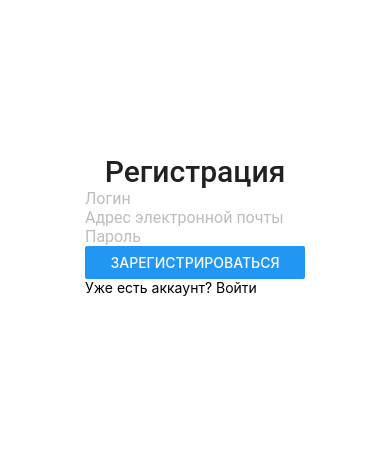
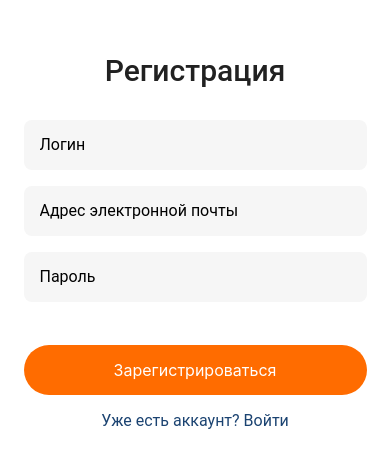
Before and after one commit to ValeriyNiz/ReactNative-01, a React Native app: screen / in a window 390 px wide. Shown: the part 197-664 px from the top of the page. Built offline with nearby package versions, Linux system fonts and the light colour scheme.

Commit message:
styles for button and registration screen

```diff
--- /dev/null
+++ b/src/components/Button.jsx
@@ -0,0 +1,28 @@
+import { StyleSheet, Pressable, Text } from "react-native";
+
+
+export default function Button(props) {
+  const { onPress, title = 'Зарегистрироваться' } = props;
+  return (<Pressable style={styles.button} onPress={onPress}>
+      <Text style={styles.text}>{ title }</Text>
+    </Pressable>)
+}
+
+const styles = StyleSheet.create({
+  button: {
+    marginTop: 43,
+    marginBottom: 16,
+    paddingVertical: 16,
+    backgroundColor: '#FF6C00',
+    borderRadius: 50,
+    width: 343,
+    height: 50
+  },
+  text: {
+    fontWeight: 'normal',
+    fontSize: 16,
+    lineHeight: 19,
+    color: 'white',
+    textAlign: 'center',
+  }
+})
--- a/src/components/Screens/RegistrationScreen.jsx
+++ b/src/components/Screens/RegistrationScreen.jsx
@@ -1,5 +1,6 @@
 
-import { StyleSheet, Button, TextInput, Text, View } from 'react-native';
+import { StyleSheet, TextInput, Text, View } from 'react-native';
+import Button from '../Button';
 
 const RegistrationScreen = () => {
   return(
@@ -13,10 +14,9 @@ const RegistrationScreen = () => {
       />
     <TextInput style={styles.textInput}
       placeholder="Пароль"
-    />
-    <Button style={styles.button}
-      title='Зарегистрироваться'/>
-    <Text>Уже есть аккаунт? Войти</Text>
+      />
+    <Button/>
+    <Text style={styles.text}>Уже есть аккаунт? Войти</Text>
   </View>
  )}
 
@@ -29,7 +29,9 @@ const styles = StyleSheet.create({
     lineHeight: 35,
     textAlign: 'center',
     letterSpacing: 0.01,
-    color: '#212121'
+    color: '#212121',
+    marginBottom: 16,
+    marginTop: 32
   },
   textInput: {
     fontFamily: 'Roboto',
@@ -37,18 +39,21 @@ const styles = StyleSheet.create({
     fontWeight: '400',
     fontSize: 16,
     lineHeight: 19,
-    color: '#BDBDBD'
+    width: 343,
+    height: 50,
+    marginTop: 16,
+    padding: 16,
+    backgroundColor: '#F6F6F6',
+    borderRadius: 8
   },
-  button: {
+  text: {
+    textAlign: 'center',
     fontFamily: 'Roboto',
     fontStyle: 'normal',
     fontWeight: '400',
     fontSize: 16,
     lineHeight: 19,
-    textAlign: 'center',
-    color: '#FFFFF',
-    backgroundColor: '#FF6C00',
-    borderRadius: 100
+    color: '#1B4371'
   }
 })
 
```
